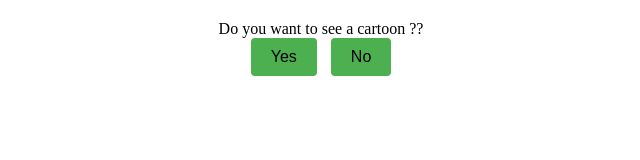
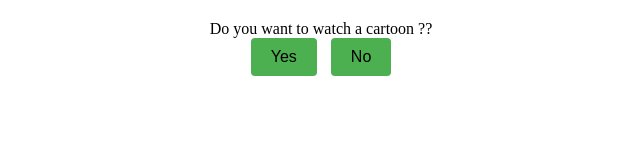
Before and after one commit to Harshpatil0508/pro1, a plain HTML site: page index.html in a window 1280 px wide. Shown: the full height of the page, 319-959 px from the left. Drawn offline with Linux system fonts and the light colour scheme.

Commit message:
Update index.html

```diff
--- a/index.html
+++ b/index.html
@@ -44,7 +44,7 @@
 <body>
     <div class="button-container">
         <header class="Head">
-           Do you want to see a cartoon ??
+           Do you want to watch a cartoon ??
         </header>
         <button id="yesButton" class="yes"> <a href="i1.html">Yes</a></button>
         <button id="noButton" class="no"> <a href="i1.html">No</a></button>
```
